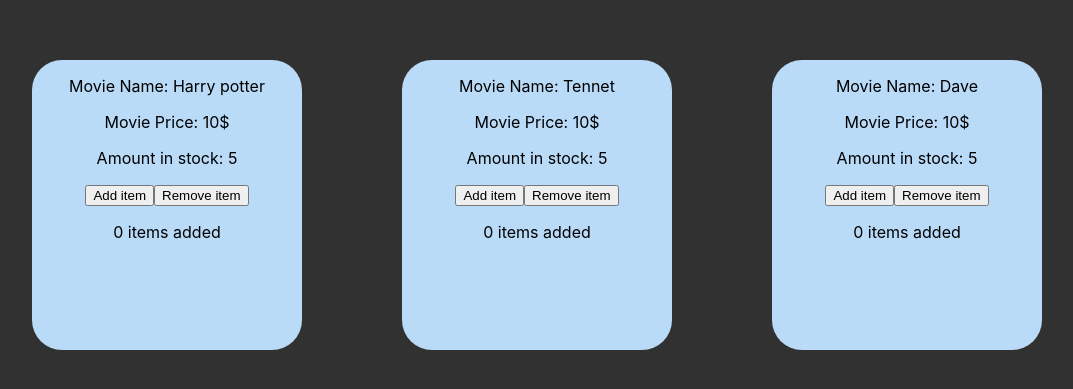
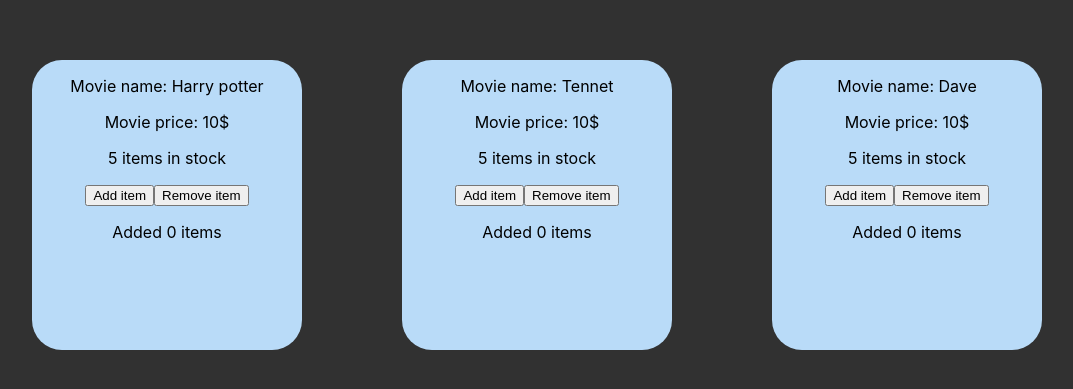
Before and after one commit to ranyon/personal-context-api, a React (Create React App) app: page / in a window 1280 px wide. Shown: the part 195-584 px from the top of the page, without its empty margins (18-1091 px from the left). Built offline with nearby package versions, Linux system fonts and the light colour scheme.

Commit message:
added add and remove

```diff
--- a/src/components/movies/movies.js
+++ b/src/components/movies/movies.js
@@ -1,4 +1,5 @@
-import React,{useState} from 'react';
+import React, {useState} from 'react';
+
 
 
 
@@ -10,29 +11,29 @@
         if ( counter < 5){
             setCounter(counter + 1)
         }else{
-            alert ('Sorry item is out of stock')
+            alert ('Sorry items is out of stock')
         }
     }
 
     const Decreament = () =>{
-
+        if ( counter <= 0){
+            setCounter( counter - 1)
+        }
     }
-
-
-
 
     return(
         <div className='tweets'>
-            <p>Movie Name: {name}</p>
-            <p>Movie Price: {price}</p>
-            <p>Amount in stock: {stock}</p>
+            <p>Movie name: {name}</p>
+            <p>Movie price: {price}</p>
+            <p>{stock} items in stock</p>
             <p>
                 <button onClick={Increament}>Add item</button>
-                <button>Remove item</button>
+                <button onClick={Decreament}>Remove item</button>
             </p>
-            <p>{counter} items added</p>
+            <p>Added {counter} items</p>
         </div>
     )
 }
 
+
 export default Movies;
```
